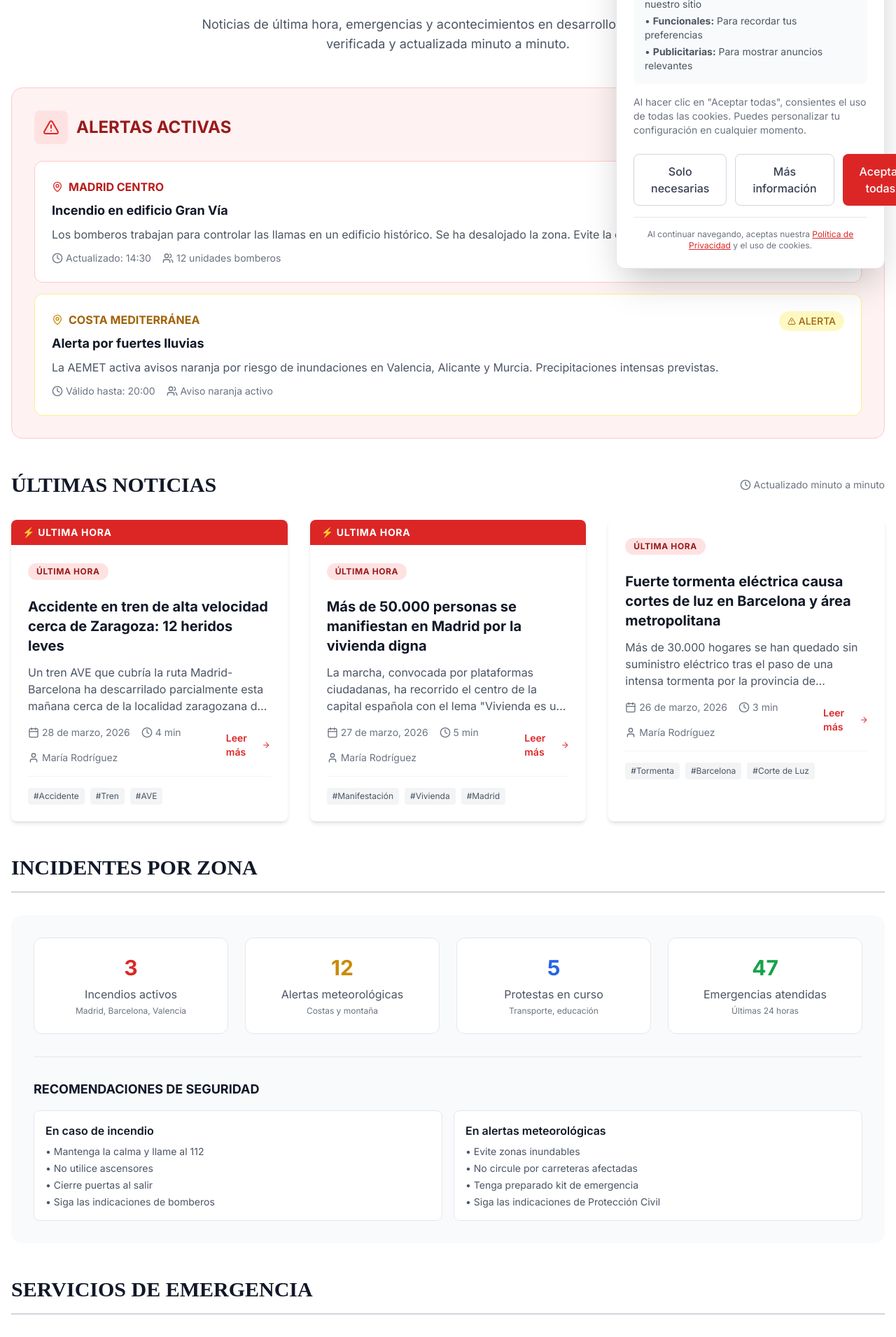
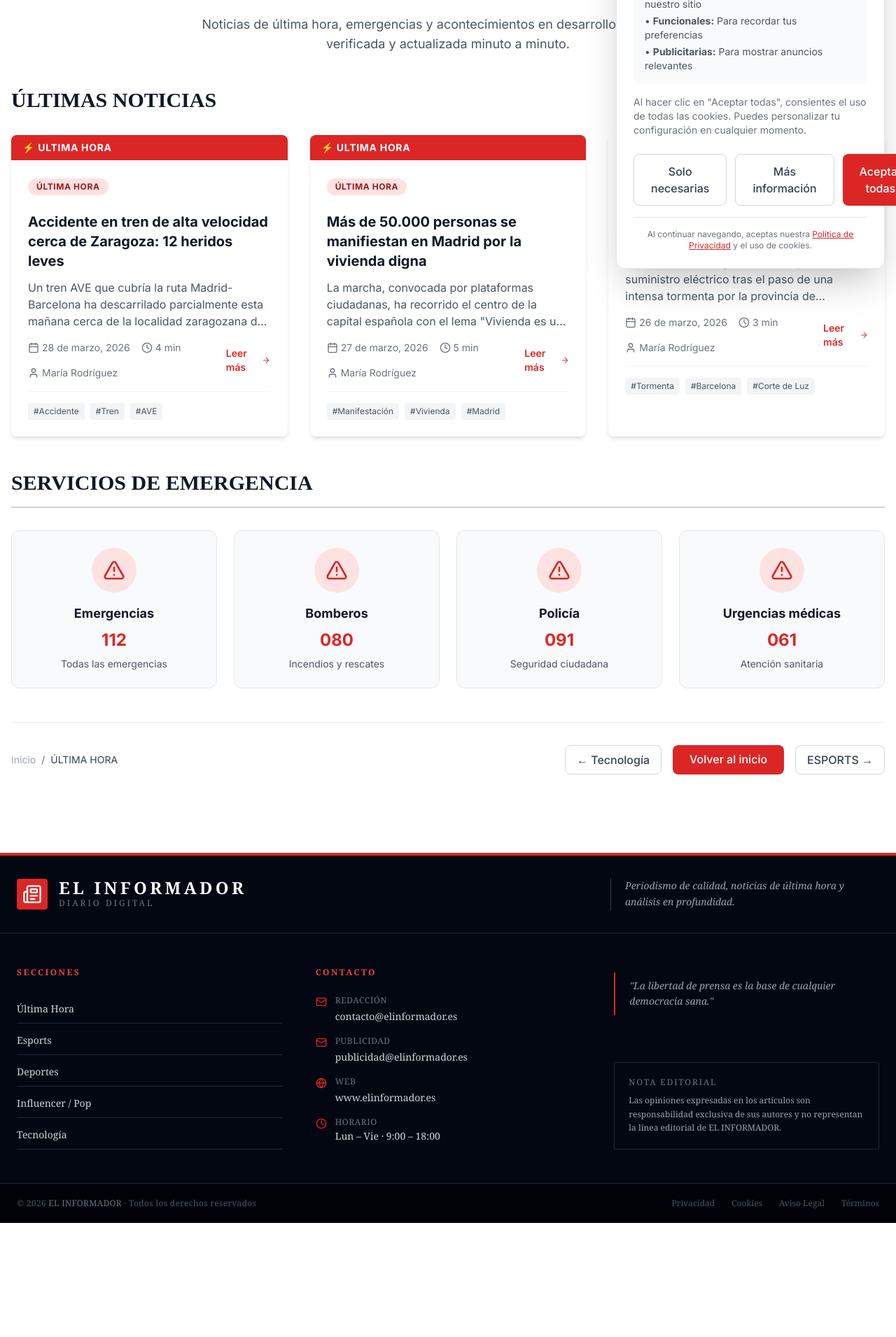
Before and after one commit to clawdbot-liaz/seo-blog-periodico, a Next.js app: page /ultima-hora in a window 1280 px wide. Shown: the part 400-2311 px from the top of the page at 70% size. After the commit the page ends 2148 px from the top, so only its background shows below. Built offline with nearby package versions, Linux system fonts and the light colour scheme.

Commit message:
Clean: Remove 'Alertas Activas', 'Incidentes por Zona', and 'Información Oficial' sections from Última Hora page

```diff
--- a/app/ultima-hora/page.tsx
+++ b/app/ultima-hora/page.tsx
@@ -1,4 +1,4 @@
-import { AlertTriangle, Clock, MapPin, Users, Zap } from 'lucide-react'
+import { AlertTriangle } from 'lucide-react'
 import NewsCard from '@/components/NewsCard'
 import { getPostsByCategory } from '@/lib/posts'
 import Link from 'next/link'
@@ -20,88 +20,12 @@ export default function UltimaHoraPage() {
         </p>
       </div>
 
-      {/* Alertas activas */}
-      <div className="bg-red-50 border border-red-200 rounded-2xl p-8 mb-12">
-        <div className="flex items-center gap-3 mb-6">
-          <div className="p-3 bg-red-100 rounded-lg">
-            <AlertTriangle className="h-6 w-6 text-red-600" />
-          </div>
-          <h2 className="text-2xl font-bold text-red-800">ALERTAS ACTIVAS</h2>
-        </div>
-
-        <div className="space-y-4">
-          <div className="bg-white rounded-xl p-6 border border-red-200">
-            <div className="flex items-start justify-between">
-              <div>
-                <div className="flex items-center gap-2 mb-2">
-                  <MapPin className="h-4 w-4 text-red-600" />
-                  <span className="font-bold text-red-700">MADRID CENTRO</span>
-                </div>
-                <h3 className="text-lg font-bold mb-2">Incendio en edificio Gran Vía</h3>
-                <p className="text-gray-600 mb-3">
-                  Los bomberos trabajan para controlar las llamas en un edificio histórico.
-                  Se ha desalojado la zona. Evite la circulación por la zona.
-                </p>
-                <div className="flex items-center gap-4 text-sm text-gray-500">
-                  <div className="flex items-center gap-1">
-                    <Clock className="h-4 w-4" />
-                    <span>Actualizado: 14:30</span>
-                  </div>
-                  <div className="flex items-center gap-1">
-                    <Users className="h-4 w-4" />
-                    <span>12 unidades bomberos</span>
-                  </div>
-                </div>
-              </div>
-              <div className="text-right">
-                <div className="inline-flex items-center px-3 py-1 bg-red-100 text-red-700 rounded-full text-sm font-medium">
-                  <Zap className="h-3 w-3 mr-1" />
-                  EN CURSO
-                </div>
-              </div>
-            </div>
-          </div>
-
-          <div className="bg-white rounded-xl p-6 border border-yellow-200">
-            <div className="flex items-start justify-between">
-              <div>
-                <div className="flex items-center gap-2 mb-2">
-                  <MapPin className="h-4 w-4 text-yellow-600" />
-                  <span className="font-bold text-yellow-700">COSTA MEDITERRÁNEA</span>
-                </div>
-                <h3 className="text-lg font-bold mb-2">Alerta por fuertes lluvias</h3>
-                <p className="text-gray-600 mb-3">
-                  La AEMET activa avisos naranja por riesgo de inundaciones en Valencia,
-                  Alicante y Murcia. Precipitaciones intensas previstas.
-                </p>
-                <div className="flex items-center gap-4 text-sm text-gray-500">
-                  <div className="flex items-center gap-1">
-                    <Clock className="h-4 w-4" />
-                    <span>Válido hasta: 20:00</span>
-                  </div>
-                  <div className="flex items-center gap-1">
-                    <Users className="h-4 w-4" />
-                    <span>Aviso naranja activo</span>
-                  </div>
-                </div>
-              </div>
-              <div className="text-right">
-                <div className="inline-flex items-center px-3 py-1 bg-yellow-100 text-yellow-700 rounded-full text-sm font-medium">
-                  <AlertTriangle className="h-3 w-3 mr-1" />
-                  ALERTA
-                </div>
-              </div>
-            </div>
-          </div>
-        </div>
-      </div>
-
       {/* Últimas noticias */}
       <section className="mb-12">
         <div className="flex items-center justify-between mb-8">
           <h2 className="text-3xl font-bold font-serif">ÚLTIMAS NOTICIAS</h2>
           <div className="text-sm text-gray-500 flex items-center gap-1">
-            <Clock className="h-4 w-4" />
+            <AlertTriangle className="h-4 w-4 text-red-500" />
             Actualizado minuto a minuto
           </div>
         </div>
@@ -113,65 +37,7 @@ export default function UltimaHoraPage() {
         </div>
       </section>
 
-      {/* Mapa de incidentes */}
-      <section className="mb-12">
-        <h2 className="text-3xl font-bold font-serif mb-8 border-b-2 border-gray-300 pb-4">INCIDENTES POR ZONA</h2>
-
-        <div className="bg-gray-50 rounded-2xl p-8">
-          <div className="grid md:grid-cols-4 gap-6">
-            <div className="bg-white rounded-xl p-6 text-center border border-gray-200">
-              <div className="text-3xl font-bold text-red-600 mb-2">3</div>
-              <p className="text-gray-600">Incendios activos</p>
-              <p className="text-xs text-gray-500 mt-1">Madrid, Barcelona, Valencia</p>
-            </div>
-
-            <div className="bg-white rounded-xl p-6 text-center border border-gray-200">
-              <div className="text-3xl font-bold text-yellow-600 mb-2">12</div>
-              <p className="text-gray-600">Alertas meteorológicas</p>
-              <p className="text-xs text-gray-500 mt-1">Costas y montaña</p>
-            </div>
-
-            <div className="bg-white rounded-xl p-6 text-center border border-gray-200">
-              <div className="text-3xl font-bold text-blue-600 mb-2">5</div>
-              <p className="text-gray-600">Protestas en curso</p>
-              <p className="text-xs text-gray-500 mt-1">Transporte, educación</p>
-            </div>
-
-            <div className="bg-white rounded-xl p-6 text-center border border-gray-200">
-              <div className="text-3xl font-bold text-green-600 mb-2">47</div>
-              <p className="text-gray-600">Emergencias atendidas</p>
-              <p className="text-xs text-gray-500 mt-1">Últimas 24 horas</p>
-            </div>
-          </div>
-
-          <div className="mt-8 pt-8 border-t border-gray-200">
-            <h3 className="font-bold text-lg mb-4">RECOMENDACIONES DE SEGURIDAD</h3>
-            <div className="grid md:grid-cols-2 gap-4">
-              <div className="bg-white rounded-lg p-4 border border-gray-200">
-                <h4 className="font-semibold mb-2">En caso de incendio</h4>
-                <ul className="text-sm text-gray-600 space-y-1">
-                  <li>• Mantenga la calma y llame al 112</li>
-                  <li>• No utilice ascensores</li>
-                  <li>• Cierre puertas al salir</li>
-                  <li>• Siga las indicaciones de bomberos</li>
-                </ul>
-              </div>
-
-              <div className="bg-white rounded-lg p-4 border border-gray-200">
-                <h4 className="font-semibold mb-2">En alertas meteorológicas</h4>
-                <ul className="text-sm text-gray-600 space-y-1">
-                  <li>• Evite zonas inundables</li>
-                  <li>• No circule por carreteras afectadas</li>
-                  <li>• Tenga preparado kit de emergencia</li>
-                  <li>• Siga las indicaciones de Protección Civil</li>
-                </ul>
-              </div>
-            </div>
-          </div>
-        </div>
-      </section>
-
-      {/* Servicios de emergencia */}
+      {/* Servicios de emergencia (versión simplificada) */}
       <section className="mb-12">
         <h2 className="text-3xl font-bold font-serif mb-8 border-b-2 border-gray-300 pb-4">SERVICIOS DE EMERGENCIA</h2>
 
@@ -191,49 +57,6 @@ export default function UltimaHoraPage() {
               <p className="text-sm text-gray-600">{servicio.description}</p>
             </div>
           ))}
-        </div>
-      </section>
-
-      {/* Información oficial */}
-      <section className="mb-12">
-        <h2 className="text-3xl font-bold font-serif mb-8 border-b-2 border-gray-300 pb-4">INFORMACIÓN OFICIAL</h2>
-
-        <div className="bg-blue-50 rounded-2xl p-8">
-          <h3 className="text-xl font-bold mb-4 text-blue-800">Fuentes verificadas</h3>
-          <p className="text-gray-700 mb-6">
-            Toda la información publicada en esta sección proviene de fuentes oficiales verificadas
-            y se actualiza en tiempo real. En situaciones de emergencia, siga siempre las indicaciones
-            de las autoridades competentes.
-          </p>
-
-          <div className="grid md:grid-cols-3 gap-4">
-            <a
-              href="https://www.mitma.gob.es"
-              target="_blank"
-              rel="noopener noreferrer"
-              className="bg-white rounded-lg p-4 border border-gray-200 hover:border-blue-300 transition text-center"
-            >
-              <p className="font-medium">Ministerio del Interior</p>
-            </a>
-
-            <a
-              href="https://www.aemet.es"
-              target="_blank"
-              rel="noopener noreferrer"
-              className="bg-white rounded-lg p-4 border border-gray-200 hover:border-blue-300 transition text-center"
-            >
-              <p className="font-medium">AEMET</p>
-            </a>
-
-            <a
-              href="https://www.proteccioncivil.es"
-              target="_blank"
-              rel="noopener noreferrer"
-              className="bg-white rounded-lg p-4 border border-gray-200 hover:border-blue-300 transition text-center"
-            >
-              <p className="font-medium">Protección Civil</p>
-            </a>
-          </div>
         </div>
       </section>
 
```
